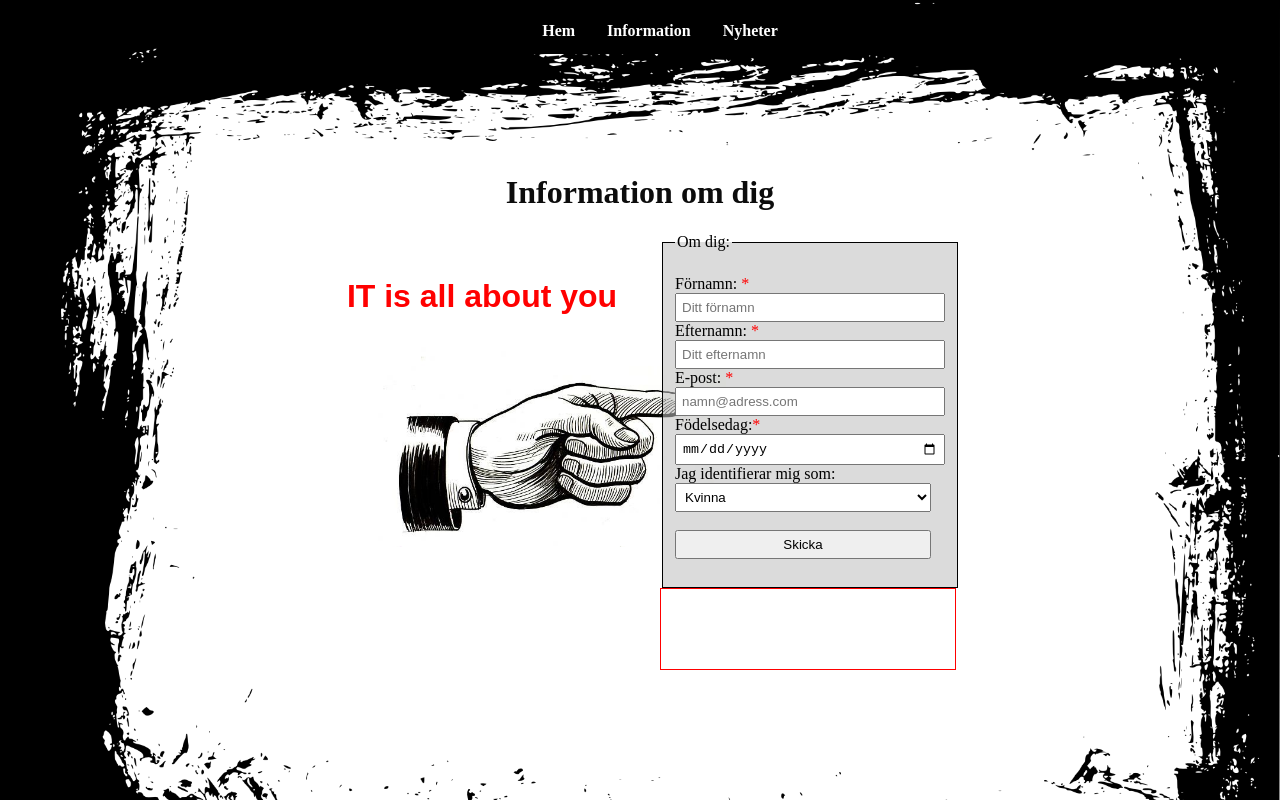
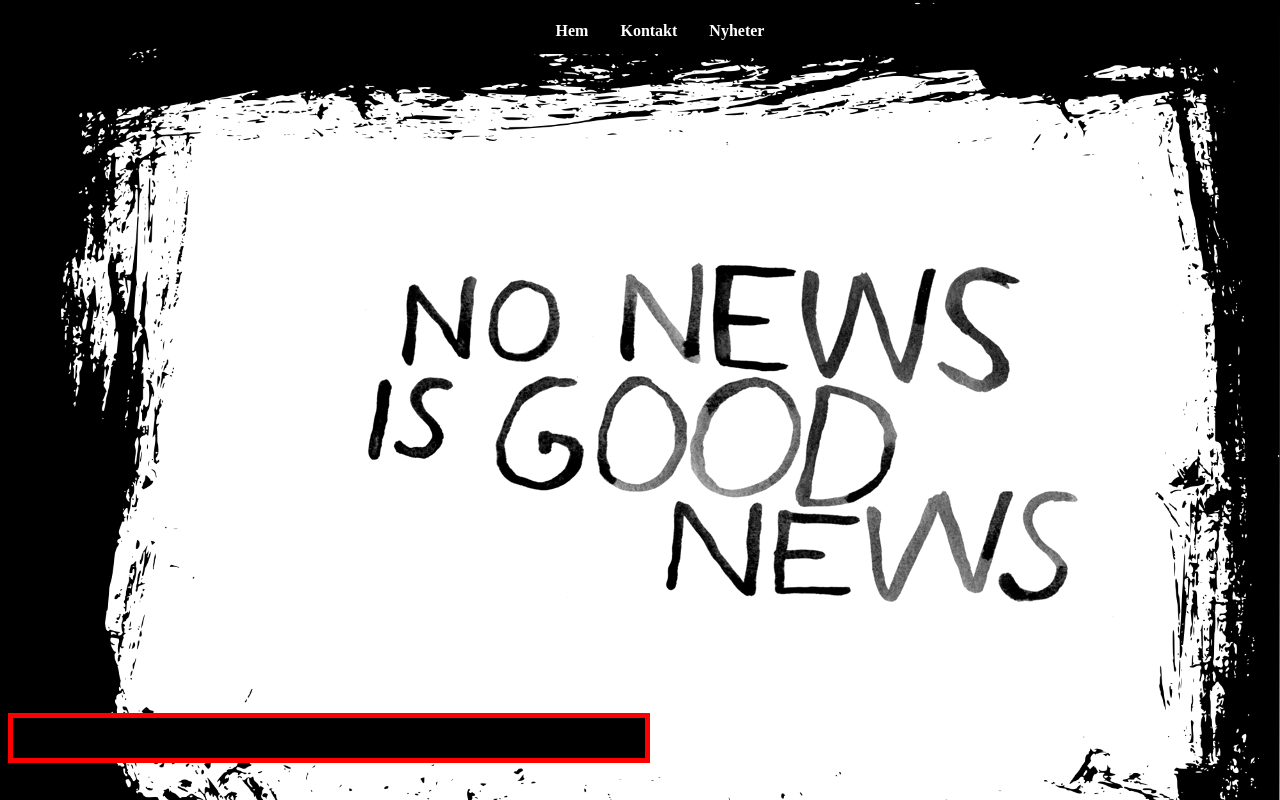
Before and after one commit to Monchekin/Uppgift1-Jensen, a plain HTML site: page Inlämning 1/fuckupside.html in a window 1280 px wide. Drawn offline with Linux system fonts and the light colour scheme; a web font is replaced by a local one.

Commit message:
Nyhetssidan
Fixat klart Nyhetssidan
Fixat länkar i footern

```diff
--- a/Inlämning 1/Kontakt.css
+++ b/Inlämning 1/Kontakt.css
@@ -1,4 +1,3 @@
-
 
 /* Css av Kontakt-sidan */
 .K-container{
--- a/Inlämning 1/Nyheter.css
+++ b/Inlämning 1/Nyheter.css
@@ -1,4 +1,15 @@
 /* CSS på Nyheter-sidan */
-#news{
-    margin: 20% 50%;
-  }
+.N-container{
+  display: grid;
+  grid-template-columns: 25% 25% 25%;
+  grid-template-rows: 35% 90% 60%;
+  grid-template-areas:
+      ". header header"
+      ". main main"
+      "footer footer .";
+}
+
+
+.N-main{
+  grid-area: main;
+}
--- a/Inlämning 1/fuckupside.css
+++ b/Inlämning 1/fuckupside.css
@@ -1,52 +1,15 @@
-
-
-/* Css av Kontakt-sidan */
-.K-container{
+/* CSS på Nyheter-sidan */
+.N-container{
     display: grid;
     grid-template-columns: 25% 25% 25%;
-    grid-template-rows: 45% 50% 60%;
+    grid-template-rows: 35% 90% 60%;
     grid-template-areas:
         ". header header"
-        ". left main"
+        ". main main"
         "footer footer .";
 }
 
-.K-left{
-    grid-area: left;
-    padding-top: 1vw ;
+
+.N-main{
+    grid-area: main;
 }
-
-.citat{
-    font-family: 'Blood Moon', sans-serif;
-    font-size: xx-large;
-    font-weight: bold;
-    text-align: center;
-    color: red;
-}
-
-.pointer{
-    height: 25vh;
-    align-items: center;
-    padding-left: 5vh;
-}
-
-.K-main{
-    grid-area: main;
-    padding-left: 20px;
-}
-
-input,select{
-    width: 20vw;
-    padding: 5px;
-}
-
-input[type=text]:focus {
-    width: 20vw;
-    padding: 5px;
-    background-color:rgb(157, 187, 242);
-    border: 3px solid #555;
-}
-
-span{
-    color: red;
-}
--- a/Inlämning 1/fuckupside.html
+++ b/Inlämning 1/fuckupside.html
@@ -5,77 +5,32 @@
     <meta name="viewport" content="width=device-width, initial-scale=1.0">
     <link rel="stylesheet" href="Ö.css">
     <link rel="stylesheet" href="fuckupside.css">
-    <link href="https://fonts.cdnfonts.com/css/blood-moon-2" rel="stylesheet">
-    <title>Kontakt sida</title>
+    <title>Nyheter</title>
 </head>
 <body>
-
-    <div class="K-container">
+    <div class="N-container">
         <div class="header">
 
             <ul class="meny">
                 <li class="meny-link"><a href="index.html">Hem</a></li>
-                <li class="meny-link"><a href="Infosida.html">Information</a></li>
+                <li class="meny-link"><a href="Kontakt.html">Kontakt</a></li>
                 <li class="meny-link"><a href="Nyheter.html">Nyheter</a></li>
             </ul>
-            <h1>Information om dig</h1>
+
 
         </div>
 
-        <div class="K-left">
-
-            <p class="citat">IT is all about you</p>
-            <img class="pointer" src="Bilder/it-s-all-about-you.jpg" alt="">
-
+        <div class="N-main">
+            <img id="news"src="Bilder/News.png" alt="">
         </div>
 
-        <div class="K-main">
-            <form action="mailto:lina.barthelson@gmail.com" method="post" enctype="text/plain"id="formen">
-
-                <fieldset id="kontakt">
-
-                    <legend>Om dig:</legend>
-                    <br>
-                    <label for="fnamn">Förnamn: <span>*</span></label> <br>
-                    <input type="text" name="Förnamn" id="fnamn" maxlength="10" placeholder="Ditt förnamn" required/> <br>
-
-                    <label for="enamn">Efternamn: <span>*</span></label> <br>
-                    <input type="text" name="Efternamn" id="efnamn" maxlength="15" placeholder="Ditt efternamn" required/> <br>
-
-                    <label for="epost">E-post: <span>*</span></label> <br>
-                    <input pattern="(?!(^[.-].*|[^@]*[.-]@|.*\.{2,}.*)|^.{254}.)([a-zA-Z0-9!#$%&'*+\/=?^_`{|}~.-]+@)(?!-.*|.*-\.)([a-zA-Z0-9-]{1,63}\.)+[a-zA-Z]{2,15}" type="text"  name="epost"
-                    id="epost" placeholder="namn@adress.com" required /> <br>
-
-                    <label for="Födelsedag">Födelsedag:<span>*</span></label><br>
-                    <input type="date" id="Födelsedag" name="Födelsedag"  required><br>
-
-
-                    <label for="Identitet">Jag identifierar mig som:</label><br>
-                    <select id="Identitet" name="Identitet">
-                        <option value="Kvinna">Kvinna</option>
-                        <option value="Man">Man</option>
-                        <option value="Hen">Hen</option>
-                        <option value="Annat">Annat</option>
-                    </select>
-
-                    <br><br>
-
-                    <!--Sänd-knappen som både kan spara och skicka formuläret-->
-                    <input  type="submit" id="button1" value="Skicka"/>
-                    <br><br>
-
-                </fieldset>
-
-            </form>
-
-            <div class="footer">
-                <jag class="fa-brands fa-facebook fa-2xl"></jag>
-                <jag class = "fa-brands fa-square-facebook" style = "color: #0137c3;"></jag>
-                <jag class = "fa-brands fa-square-twitter" style = "color: #2ca9e0;"></jag>
-                <jag class = "fa-brands fa-square-instagram" style = "color: #b16b6b;"></jag>
-            </div>
-
+        <div class="footer">
+            <jag class="fa-brands fa-facebook fa-2xl"></jag>
+            <jag class = "fa-brands fa-square-facebook" style = "color: #0137c3;"></jag>
+            <jag class = "fa-brands fa-square-twitter" style = "color: #2ca9e0;"></jag>
+            <jag class = "fa-brands fa-square-instagram" style = "color: #b16b6b;"></jag>
         </div>
     </div>
+
 </body>
 </html>
--- a/Inlämning 1/infosida.css
+++ b/Inlämning 1/infosida.css
@@ -6,7 +6,7 @@
       ". header header"
       ". main right"
       ". under-div under-div"
-      ". footer footer";
+      ". footer footer ";
     }
 
     .main{
@@ -35,6 +35,7 @@
         height: 310px;
         display: block;
         pointer-events: none;
+        border: 2px red solid;
 
     }
 
@@ -58,10 +59,10 @@
     }
 
 
-    .footer{
+ /*    .footer{
         grid-area: footer;
         height: 10vh;
         align-items: end;
         border: 1px solid;
 
-    }
+    } */
--- a/Inlämning 1/Ö.css
+++ b/Inlämning 1/Ö.css
@@ -1,3 +1,4 @@
+
 body{
     background-image: url(Bilder/svartramm.png);
     background-repeat: no-repeat;
@@ -53,10 +54,10 @@ fieldset{
 
 .footer{
     grid-area: footer;
-    height: 10vh;
-
-    border: 1px solid red;
-    display: block;
-
-
+    height: 5vh;
+    border: red 5px solid;
+position: block;
+bottom: 0;
+width: 100%;
+background-color: #000000;
 }
```
Also changed, not shown: Inlämning 1/Infosida.html (+11 -4 lines), Inlämning 1/Kontakt.html (+15 -5 lines), Inlämning 1/Nyheter.html (+27 -12 lines).
